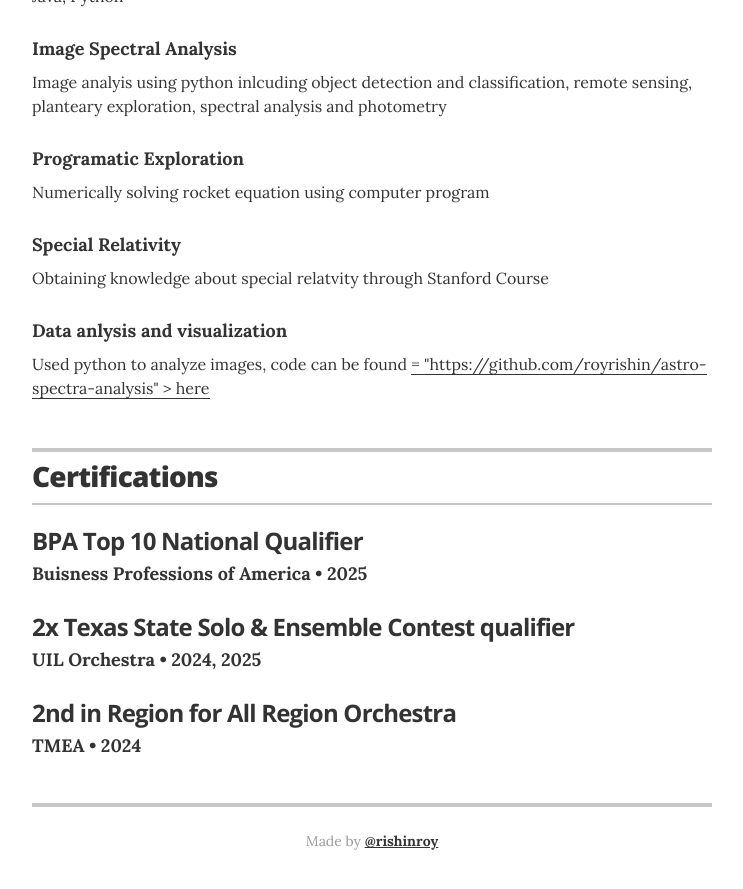
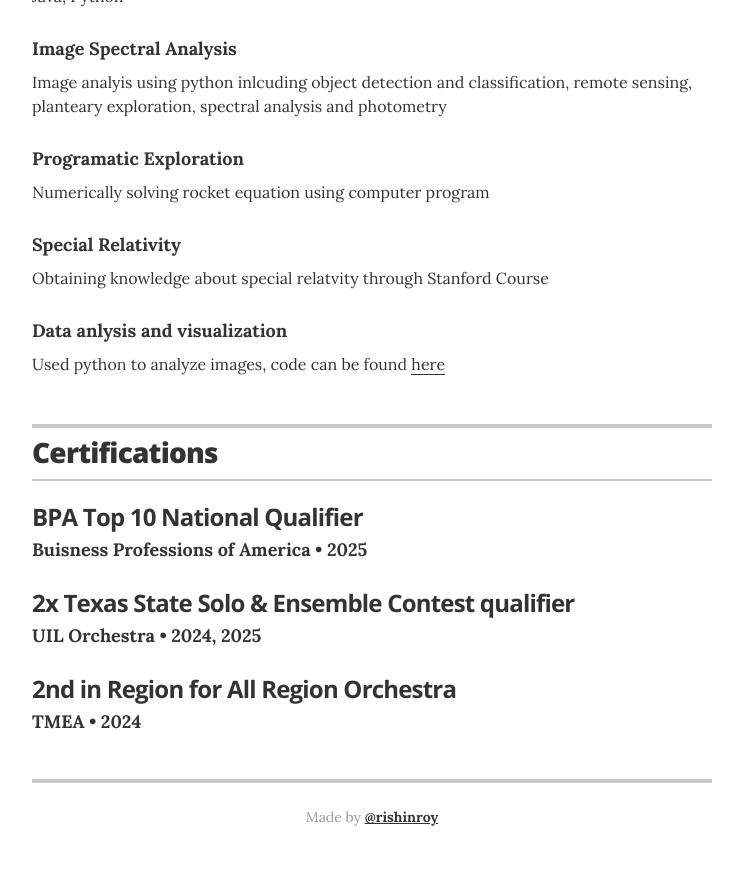
Before and after one commit to royrishin/rishr-resume, a Jekyll site: the page built from index.html, in a window 1280 px wide and 900 px high, scrolled down 1903 px. Shown: the top 889 px of the window, without its empty margins (268-1011 px from the left). Built offline with Jekyll 4.4.1, drawn with Linux system fonts in a browser that asks for light colours.

Commit message:
fixed typo

```diff
--- a/_data/skills.yml
+++ b/_data/skills.yml
@@ -16,4 +16,4 @@
 - skill: Special Relativity
   description: Obtaining knowledge about special relatvity through Stanford Course
 - skill: Data anlysis and visualization
-  description: Used python to analyze images, code can be found <a href> = "https://github.com/royrishin/astro-spectra-analysis" > here</a>
+  description: Used python to analyze images, code can be found <a href = "https://github.com/royrishin/astro-spectra-analysis"> here</a>
```
